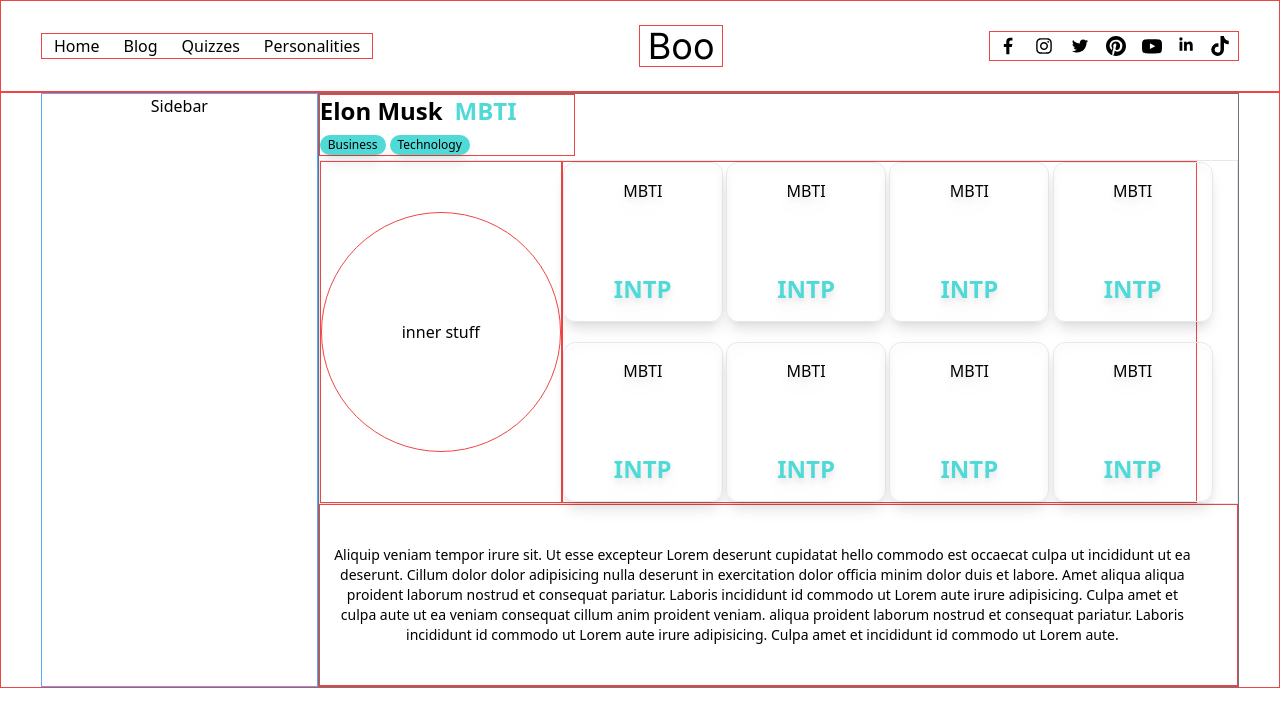
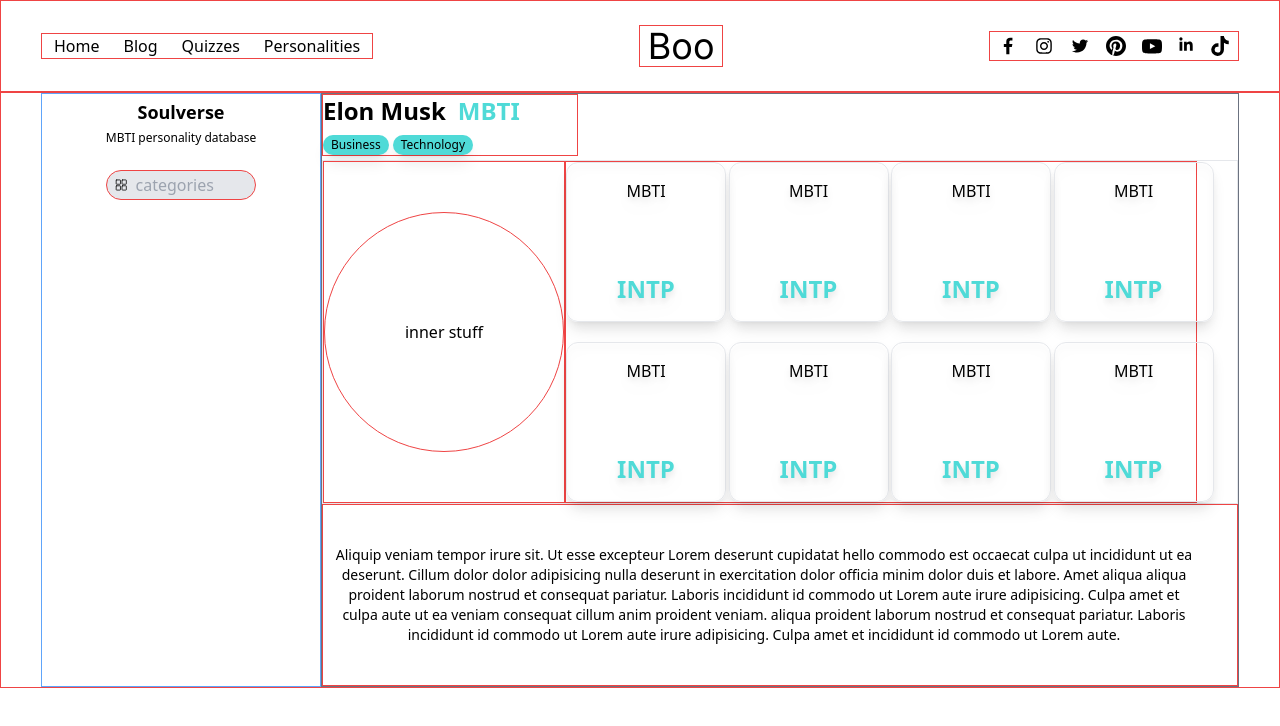
Before and after one commit to tundeiness/boo, a React (Create React App) app: page / in a window 1280 px wide. Shown: the top 726 px of the page. Built offline with nearby package versions, Linux system fonts and the light colour scheme.

Commit message:
wip filter bar

```diff
--- a/src/components/Sidebar.jsx
+++ b/src/components/Sidebar.jsx
@@ -1,10 +1,24 @@
 /* eslint-disable no-unused-vars */
 import React from 'react';
+// import { HiOutlineSquares2X2 } from 'react-icons/hi';
+import { IoGridOutline } from 'react-icons/io5';
 
 const Sidebar = () => {
   const test = 0;
   return (
-    <aside className="w-96 border border-blue-400">Sidebar</aside>
+    <aside className="w-96 border border-blue-400">
+      <p className="text-lg font-semibold leading-9">Soulverse</p>
+      <p className="text-xs mb-6">MBTI personality database</p>
+
+      <div className="bg-gray-200 rounded-full flex items-center px-2 w-[150px] mx-16 border border-red-500">
+        <IoGridOutline size={14} />
+        <input
+          className="bg-transparent py-0.5 px-2 w-full focus:outline-none"
+          type="text"
+          placeholder="categories"
+        />
+      </div>
+    </aside>
   );
 };
 
```
